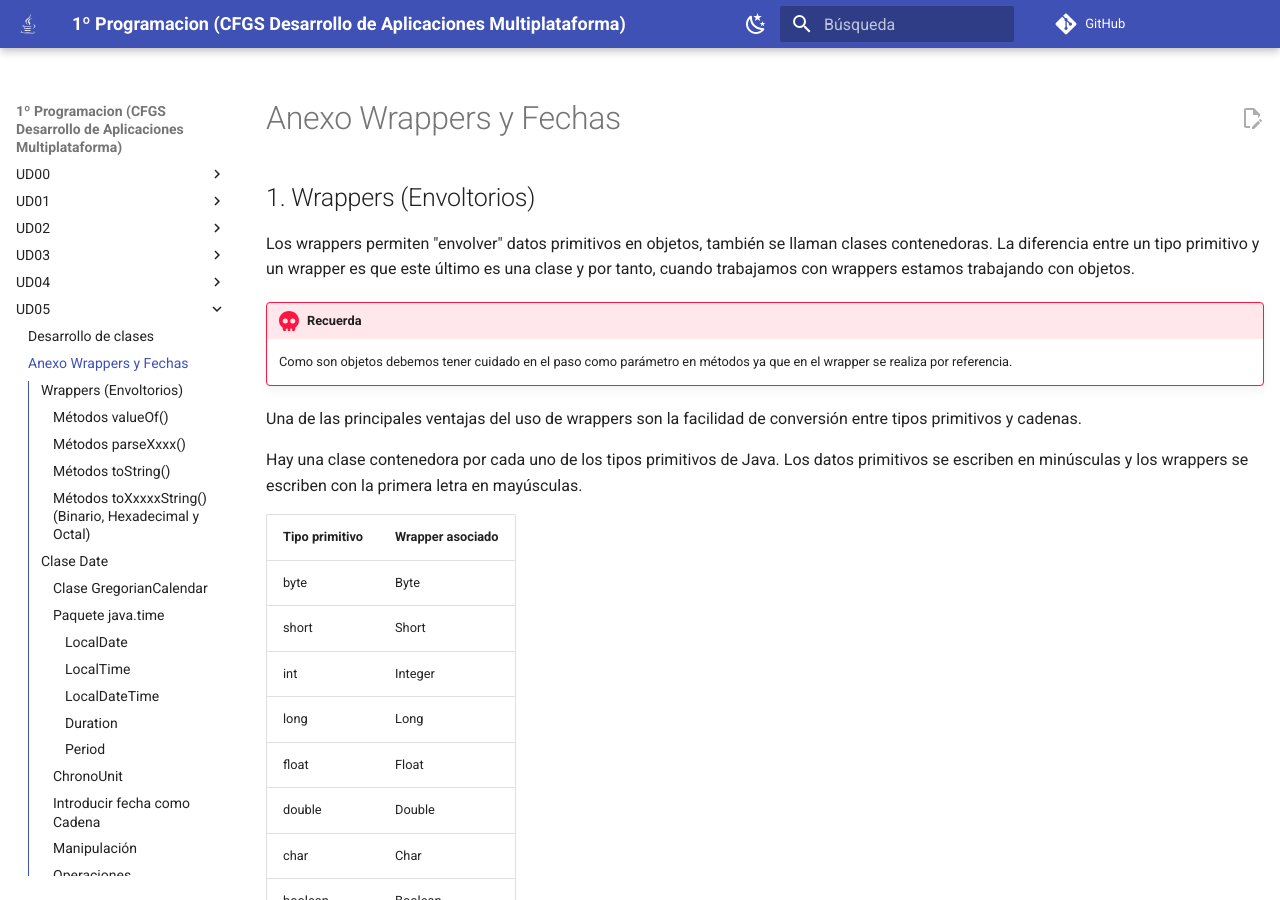
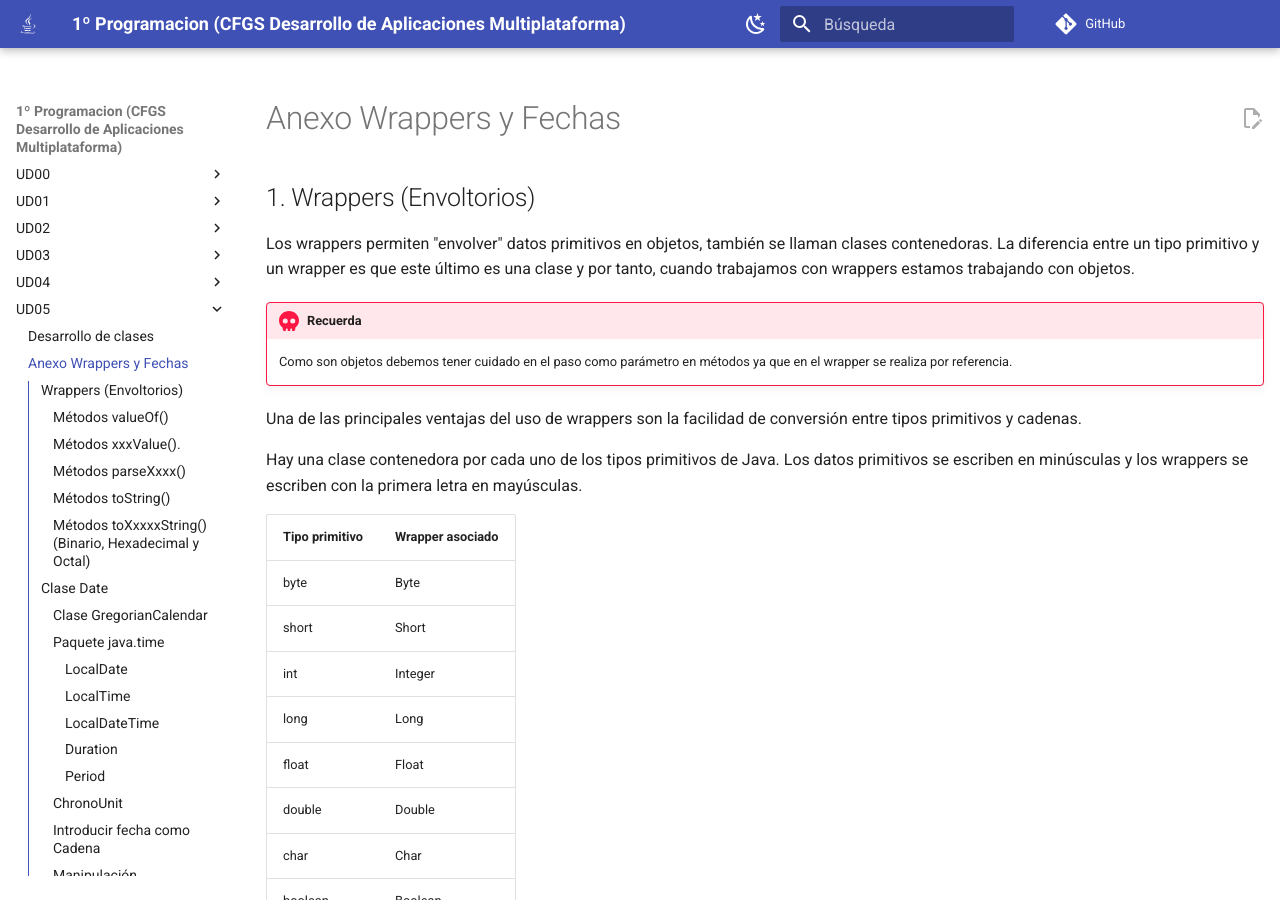
Before and after one commit to martinezpenya/1DAMProgramacion, an MkDocs documentation site: the page built from docs/UD05/UD05_anexo_ES.md, in a window 1280 px wide and 900 px high. Built offline with MkDocs 1.6.1 and Material for MkDocs 9.7.7, drawn with Linux system fonts in a browser that asks for light colours; comment, search, counter and statistics services are not loaded.

Commit message:
Fix: H3 missing

````diff
--- a/docs/UD05/UD05_anexo_ES.md
+++ b/docs/UD05/UD05_anexo_ES.md
@@ -76,7 +76,7 @@ Float f3 = Float.valueOf("3.14f");
 System.out.println(f3);
 ```
 
-Métodos `xxxValue()`.
+### Métodos `xxxValue()`.
 
 Los métodos `xxxValue()` permiten convertir un wrapper en un dato de tipo primitivo y no necesitan argumentos.
 
````
